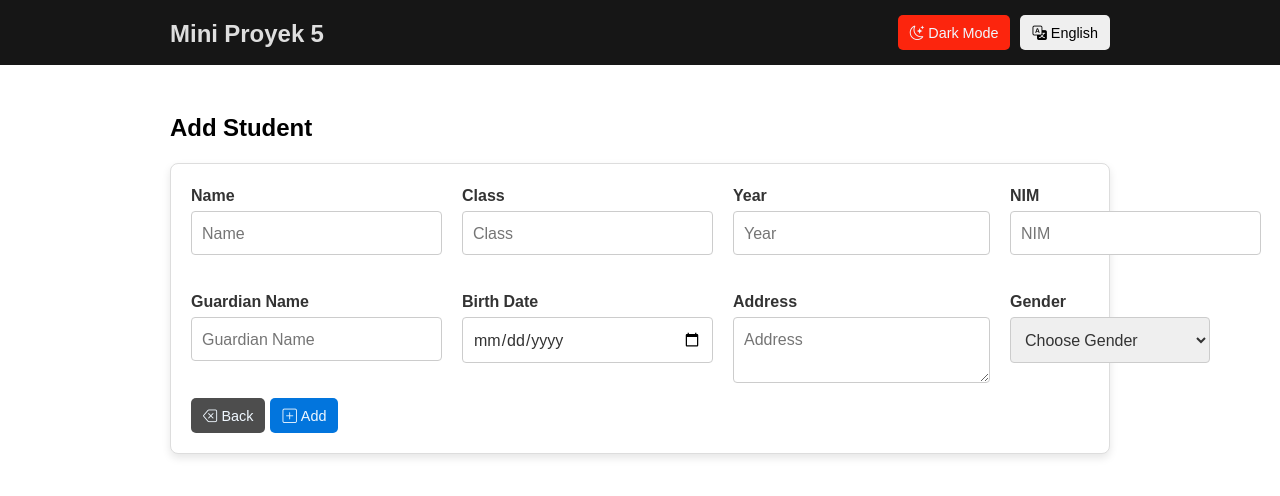
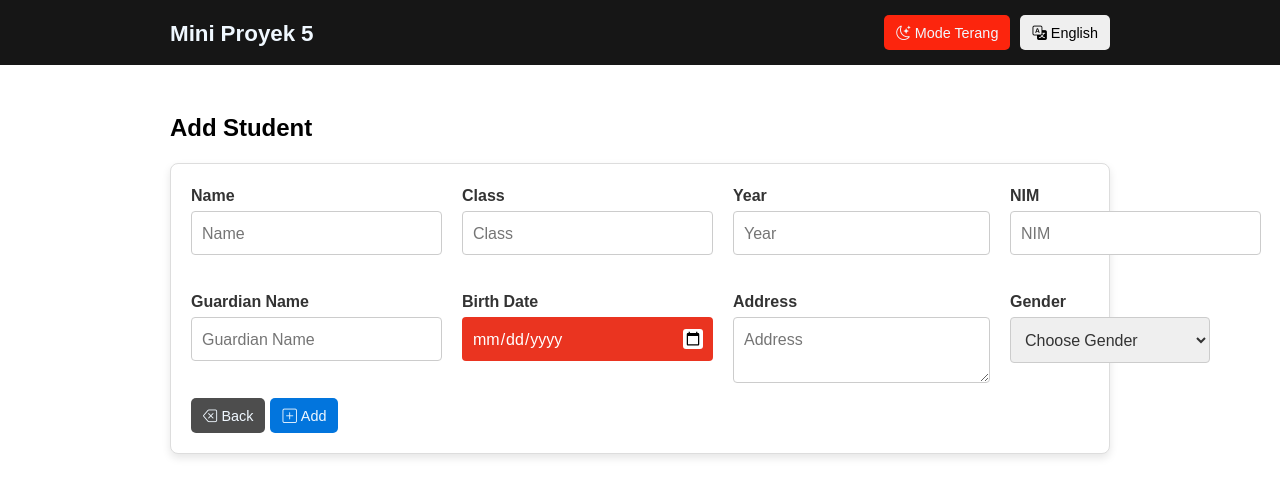
Before and after one commit to rikkriuk/Tugas-Lumoshive-ReactJs, a React (Vite) app in the folder Mini Proyek 5/: page /add in a window 1280 px wide. Shown: the top 496 px of the page. Built offline with nearby package versions, Linux system fonts and the light colour scheme; no server answers.

Commit message:
Add darkMode and change language

```diff
--- a/Mini Proyek 5/src/App.jsx
+++ b/Mini Proyek 5/src/App.jsx
@@ -1,4 +1,4 @@
-import React, { createContext, useState } from "react";
+import React, { createContext, useEffect, useState } from "react";
 import { BrowserRouter as Router, Routes, Route } from "react-router-dom";
 import "bootstrap-icons/font/bootstrap-icons.css";
 import ListContainer from "./containers/ListContainer";
@@ -7,24 +7,43 @@ import FormContainer from "./containers/FormContainer";
 import NotFoundPage from "./components/NotFound/NotFound";
 
 export const LanguageContext = createContext();
+export const ThemeContext = createContext();
 
 const App = () => {
   let settings = JSON.parse(localStorage.getItem("settings")) || {};
   const [language, setLanguage] = useState(settings.language || "en");
+  const [isDarkMode, setIsDarkMode] = useState(() => {
+    if (settings.isDarkMode !== undefined) {
+      return settings.isDarkMode;
+    }
+
+    return window.matchMedia("(prefers-color-scheme: dark)").matches;
+  })
+
+  const toggleDarkMode = () => {
+    setIsDarkMode(prevMode => !prevMode);
+  };
 
   const onChangeLanguage = () => {
-    setLanguage(() => {
-    const newLanguage = language === "en" ? "id" : "en"
-    settings = {
-      language: newLanguage,
+    const newLanguage = language === "en" ? "id" : "en";
+    setLanguage(newLanguage);
   }
-    return newLanguage;
-  });
-  localStorage.setItem("settings", JSON.stringify(settings))
+
+  useEffect(() => {
+    settings = { language, isDarkMode };
+    localStorage.setItem("settings", JSON.stringify(settings));
+
+    if (isDarkMode) {
+      document.body.classList.add("dark");
+    } else {
+      document.body.classList.remove("dark");
     }
+
+  }, [language, isDarkMode])
 
   return (
     <LanguageContext.Provider value={{language, onChangeLanguage}}>
+      <ThemeContext.Provider value={{isDarkMode, toggleDarkMode}}>
         <Router>
           <Layout>
             <Routes>
@@ -35,6 +54,7 @@ const App = () => {
             </Routes>
           </Layout>
         </Router>
+      </ThemeContext.Provider>
     </LanguageContext.Provider>
   )
 }
--- a/Mini Proyek 5/src/components/Form/Form.css
+++ b/Mini Proyek 5/src/components/Form/Form.css
@@ -45,9 +45,16 @@ form {
   resize: vertical;
 }
 
-.form-item input:focus, .form-item textarea:focus, .form-item select:focus {
-  border-color: rgb(252, 37, 13);
-  box-shadow: 0 0 5px rgba(0, 123, 255, 0.2);
+input[type="date"] {
+   background-color: rgb(234, 52, 32);
+   border: none;
+   outline: none;
+   color: #fff;
+}
+
+input[type="date"]::-webkit-calendar-picker-indicator {
+   background-color: #fff;
+   border-radius: 3px;
 }
 
 select {
@@ -90,6 +97,42 @@ select:focus {
   height: 10px;
 }
 
+.dark {
+   background-color: #3d3d3d;
+   color: #fff;
+}
+
+form.dark .form-item label {
+   color: white;
+}
+
+form.dark .form-item input::placeholder,
+form.dark .form-item textarea::placeholder {
+   color: #c0baba;
+}
+
+form.dark .form-item input,
+form.dark .form-item textarea,
+form.dark .form-item select {
+   background-color: #555;
+   border: 1px solid #666;
+   color: white;
+}
+
+form.dark .form-item input:focus,
+form.dark .form-item textarea:focus,
+form.dark .form-item select:focus {
+   border-color: #c0baba;
+}
+
+form.dark .form-item .form-error {
+   color: #ff6f61;
+}
+
+form.dark .button-container button {
+   border: 1px solid white;
+}
+
 @media screen and (max-width: 1200px) {
    .form-container {
       grid-template-columns: repeat(3, 1fr);
--- a/Mini Proyek 5/src/components/Form/Form.jsx
+++ b/Mini Proyek 5/src/components/Form/Form.jsx
@@ -5,16 +5,20 @@ import useInput from "../../hooks/useInput";
 import { api } from "../../utils/api";
 import LoadingSvg from "../Loading/Loading";
 import NotFoundPage from "../NotFound/NotFound";
-import { LanguageContext } from "../../App";
+import { LanguageContext, ThemeContext } from "../../App";
 import formValidation from "../../utils/validation";
+import useStudentData from "../../hooks/useStudentData";
 
 const Form = () => {
    const navigate = useNavigate();
    const {language} = useContext(LanguageContext);
+   const {isDarkMode} = useContext(ThemeContext);
    const {id} = useParams();
    const [errorForm, setErrorForm] = useState({});
    const [error, setError] = useState(false);
    const [loading, setLoading] = useState(false);
+   const students = useStudentData();
+   const [originalNim, setOriginalNim] = useState(false);
    const [form, setForm, handleChange] = useInput({
       name: "",
       class: "",
@@ -33,6 +37,7 @@ const Form = () => {
          .then((res) => {
             const data = res.data.data;
             setForm(data);
+            setOriginalNim(data.nim);
          })
          .catch((err) => {
             setError(true);
@@ -45,7 +50,7 @@ const Form = () => {
 
    const handleSubmit = async (e) => {
       e.preventDefault();
-      if (formValidation(form, setErrorForm, language)) {
+      if (formValidation(form, setErrorForm, language, students, originalNim)) {
          return;
       }
 
@@ -89,7 +94,7 @@ const Form = () => {
             </div>
 
             <div className="form-content">
-               <form>
+               <form className={isDarkMode ? "dark" : ""}>
                   <div className="form-container">
                      <div className="form-item">
                         <label htmlFor="name">{language === "en" ? "Name" : "Nama"}</label>
@@ -126,7 +131,7 @@ const Form = () => {
 
                      <div className="form-item">
                         <label htmlFor="birthDate">{language === "en" ? "Birth Date" : "Tanggal Lahir"}</label>
-                        <input id="birthDate" name="birthDate" className={`${errorForm.birthDate && "form-error"}`} value={form.birthDate} onChange={handleChange} type="date" required/>
+                        <input id="birthDate" name="birthDate" className={`${errorForm.birthDate && "form-error"} datepicker-input`} value={form.birthDate} onChange={handleChange} type="date" required/>
                         {errorForm.birthDate && <p className="text-error">{errorForm.birthDate}</p>}
                      </div>
 
--- a/Mini Proyek 5/src/components/ListItem/ListItem.css
+++ b/Mini Proyek 5/src/components/ListItem/ListItem.css
@@ -77,6 +77,36 @@ table tbody tr:hover {
    font-size: 0.95rem;
 }
 
+.dark {
+   background-color: #1f2937;
+   color: #d1d5db;
+}
+
+.dark thead tr {
+   background-color: #555;
+   color: #d1d5db;
+}
+
+.dark tbody tr:nth-child(even) {
+   background-color: #2d3748;
+}
+
+.dark tbody tr:hover {
+   background-color: #434343;
+}
+
+.dark th, .dark td {
+   border-bottom: 1px solid #4b5563;
+}
+
+.dark .action .button {
+   background-color: #2563eb;
+}
+
+.dark .action .delete-btn {
+   background-color: #dc2626;
+}
+
 @media screen and (max-width: 768px) {
    #header nav h1 {
       font-size: 1.3rem;
--- a/Mini Proyek 5/src/components/ListItem/ListItem.jsx
+++ b/Mini Proyek 5/src/components/ListItem/ListItem.jsx
@@ -3,10 +3,11 @@ import "./ListItem.css"
 import { Link } from "react-router-dom";
 import PropTypes from "prop-types";
 import { api } from "../../utils/api";
-import { LanguageContext } from "../../App";
+import { LanguageContext, ThemeContext } from "../../App";
 
 const ListItem = ({ data, onDeleteSuccess }) => {
    const {language} = useContext(LanguageContext);
+   const {isDarkMode} = useContext(ThemeContext);
 
    const handleDelete = (id) => {
       api.delete(`students/${id}`)
@@ -32,7 +33,7 @@ const ListItem = ({ data, onDeleteSuccess }) => {
             </div>
 
             <div className="list-item-content">
-               <table>
+               <table className={isDarkMode ? "dark" : ""}>
                   <thead>
                      <tr>
                         <th>{language === "en" ? "Name" : "Nama"}</th>
--- a/Mini Proyek 5/src/components/Navbar/Navbar.css
+++ b/Mini Proyek 5/src/components/Navbar/Navbar.css
@@ -22,6 +22,13 @@
   color: #000;
 }
 
+.home {
+   text-decoration: none;
+   color: aliceblue;
+   font-size: 1.4rem;
+   font-weight: 600;
+}
+
 @media screen and (max-width: 992px) {
   #header {
     padding: 15px 30px;
@@ -35,4 +42,8 @@
   #header {
     padding: 15px 10px;
   }
+
+  .home {
+   font-size: 1.2rem;
+   }
 }
--- a/Mini Proyek 5/src/components/Navbar/Navbar.jsx
+++ b/Mini Proyek 5/src/components/Navbar/Navbar.jsx
@@ -1,20 +1,22 @@
 import React, { useContext } from "react";
 import "./Navbar.css"
-import { LanguageContext } from "../../App";
+import { LanguageContext, ThemeContext } from "../../App";
+import { Link } from "react-router-dom";
 
 const Navbar = () => {
    const {language, onChangeLanguage} = useContext(LanguageContext);
+   const {isDarkMode, toggleDarkMode} = useContext(ThemeContext);
    return (
       <>
          <header id="header">
             <nav>
-               <h1>Mini Proyek 5</h1>
+               <Link className="home" to={"/"}>Mini Proyek 5</Link>
             </nav>
 
             <div className="settings">
-               <button className="theme-btn">
-                  <i className="bi bi-moon-stars"></i>
-                  {language === "en" ? "Dark Mode" : "Mode Gelap"}
+               <button onClick={toggleDarkMode} className="theme-btn">
+                  <i className={`bi ${isDarkMode ? "bi-brightness-low-fill" : "bi-moon-stars"}`}></i>
+                  {language === "en" ? (isDarkMode ? "Mode Gelap" : "Mode Terang") : (isDarkMode ? "Dark Mode" : "Light Mode")}
                </button>
                <button onClick={onChangeLanguage} className="language-btn">
                   <i className="bi bi-translate"></i>
--- /dev/null
+++ b/Mini Proyek 5/src/hooks/useStudentData.js
@@ -0,0 +1,22 @@
+import React, { useEffect, useState } from "react";
+import { api } from "../utils/api";
+
+const useStudentData = () => {
+  const [students, setStudents] = useState([]);
+
+  useEffect(() => {
+    const fetchStudents = async () => {
+      try {
+        const res = await api.get("/students");
+        setStudents(res.data.data);
+      } catch (error) {
+        console.log(error);
+      }
+    };
+    fetchStudents();
+  }, []);
+
+  return students;
+};
+
+export default useStudentData;
--- a/Mini Proyek 5/src/index.css
+++ b/Mini Proyek 5/src/index.css
@@ -9,11 +9,11 @@
 
 main {
   padding: 0 170px;
-  /* background-color: black; */
 }
 
-body {
-  /* background-color: black; */
+body.dark {
+  background-color: #303030;
+  color: white;
 }
 
 /* default button */
--- a/Mini Proyek 5/src/utils/validation.js
+++ b/Mini Proyek 5/src/utils/validation.js
@@ -1,6 +1,12 @@
 import React from "react";
 
-const formValidation = (form, setErrorForm, language) => {
+const formValidation = (
+  form,
+  setErrorForm,
+  language,
+  students,
+  originalNim
+) => {
   let errorForm = {};
 
   if (form.name.trim() === "") {
@@ -29,6 +35,12 @@ const formValidation = (form, setErrorForm, language) => {
   if (form.nim.trim() === "") {
     errorForm.nim =
       language === "en" ? "NIM cannot be empty" : "NIM tidak boleh kosong";
+  } else if (
+    form.nim !== originalNim &&
+    students.some((student) => student.nim === form.nim)
+  ) {
+    errorForm.nim =
+      language === "en" ? "NIM already exists" : "NIM sudah terdaftar";
   }
 
   if (form.guardian_name.trim() === "") {
```
Lines whose indentation alone changed are shown as unchanged.
